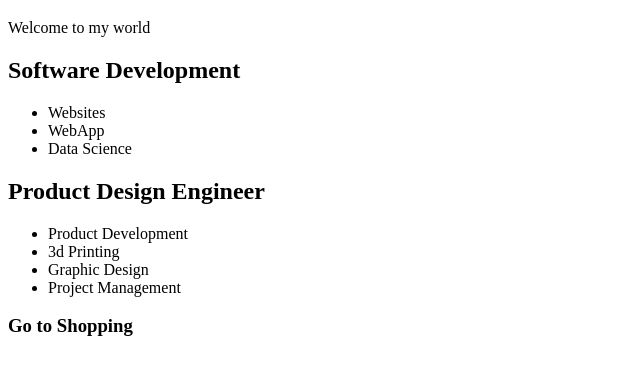
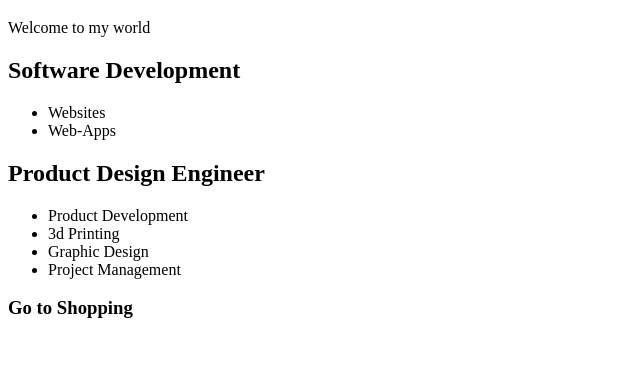
Before and after one commit to juancho-sp/juancho-sp, a plain HTML site: page index.html in a window 1280 px wide. Shown: the part 61-436 px from the top of the page, without its empty margins (0-640 px from the left). Drawn offline with Linux system fonts and the light colour scheme.

Commit message:
Actualizar conocimiento
Se eliminan cosas q aún no sé hacer

```diff
--- a/index.html
+++ b/index.html
@@ -9,8 +9,7 @@
         <h2>Software Development</h2>
         <ul>
             <li>Websites</li>
-            <li>WebApp</li>
-            <li>Data Science</li>
+            <li>Web-Apps</li>
         </ul>
         <h2>Product Design Engineer</h2>
          <ul>
```
